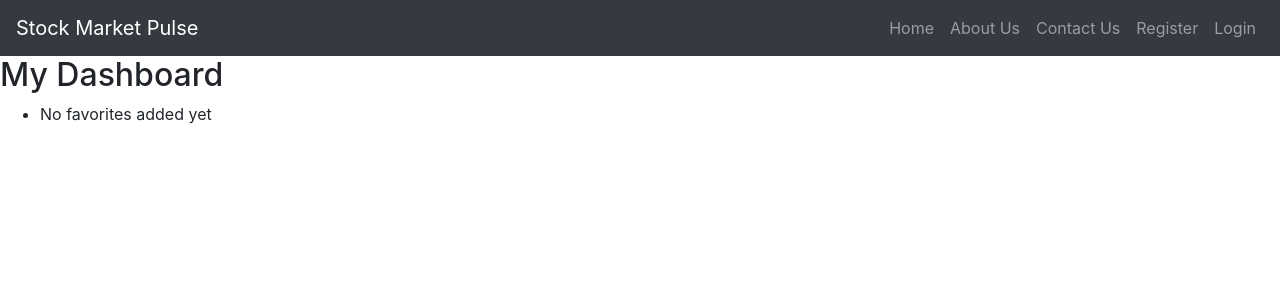
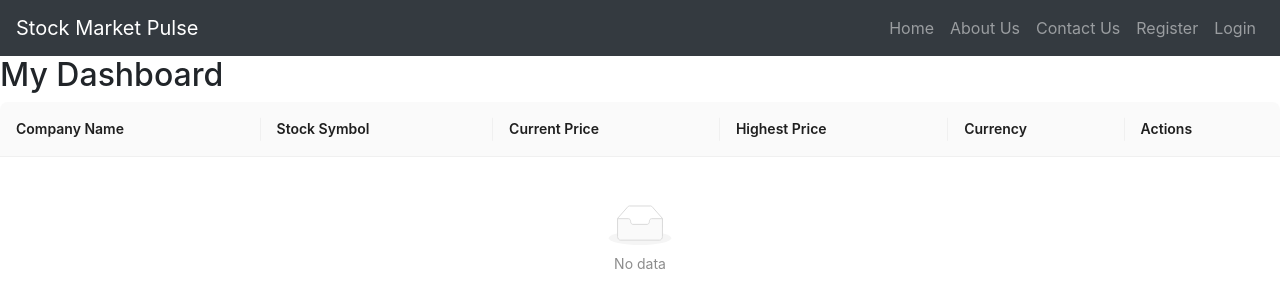
Before and after one commit to saurabhkumarr99/Stock-Market-Dashboard-Web, a React (Create React App) app: page /dashboard in a window 1280 px wide. Shown: the top 308 px of the page. Built offline with nearby package versions, Linux system fonts and the light colour scheme.

Commit message:
Updated My dashboard

```diff
--- a/src/allComponents/MyDashboard.js
+++ b/src/allComponents/MyDashboard.js
@@ -1,23 +1,63 @@
 import React from 'react';
-import { useSelector } from 'react-redux';
+import { useSelector, useDispatch } from 'react-redux';
+import { Table, Button } from 'antd'; // Import Table and Button components from Ant Design
+import { removeFromFavorites } from '../reduxComponents/favoritesActions'; // Import the action creator
 
 const MyDashboard = () => {
+    const dispatch = useDispatch();
     const favorites = useSelector((state) => state.favorites) || [];
+    const stockData = useSelector((state) => state.stockData) || [];
+
+    const columns = [
+        {
+            title: 'Company Name',
+            dataIndex: 'companyName',
+            key: 'companyName',
+        },
+        {
+            title: 'Stock Symbol',
+            dataIndex: 'symbol',
+            key: 'symbol',
+        },
+        {
+            title: 'Current Price',
+            dataIndex: 'delayedPrice',
+            key: 'delayedPrice',
+        },
+        {
+            title: 'Highest Price',
+            dataIndex: 'high',
+            key: 'high',
+        },
+        {
+            title: 'Currency',
+            dataIndex: 'currency',
+            key: 'currency',
+        },
+        {
+            title: 'Actions',
+            dataIndex: 'symbol',
+            key: 'actions',
+            render: (symbol) => (
+                <Button onClick={() => handleRemoveFromFavorites(symbol)}>
+                    Remove from Favorites
+                </Button>
+            ),
+        },
+    ];
+
+    const handleRemoveFromFavorites = (symbol) => {
+        dispatch(removeFromFavorites(symbol));
+    };
+
+    const favoriteStocks = stockData.filter(stock => favorites.includes(stock.symbol));
 
     return (
         <div>
             <h2>My Dashboard</h2>
-            <ul>
-                {Array.isArray(favorites) && favorites.length > 0 ? (
-                    favorites.map((symbol) => <li key={symbol}>{symbol}</li>)
-                ) : (
-                    <li>No favorites added yet</li>
-                )}
-            </ul>
+            <Table dataSource={favoriteStocks} columns={columns} />
         </div>
     );
-
-
 };
 
 export default MyDashboard;
```
